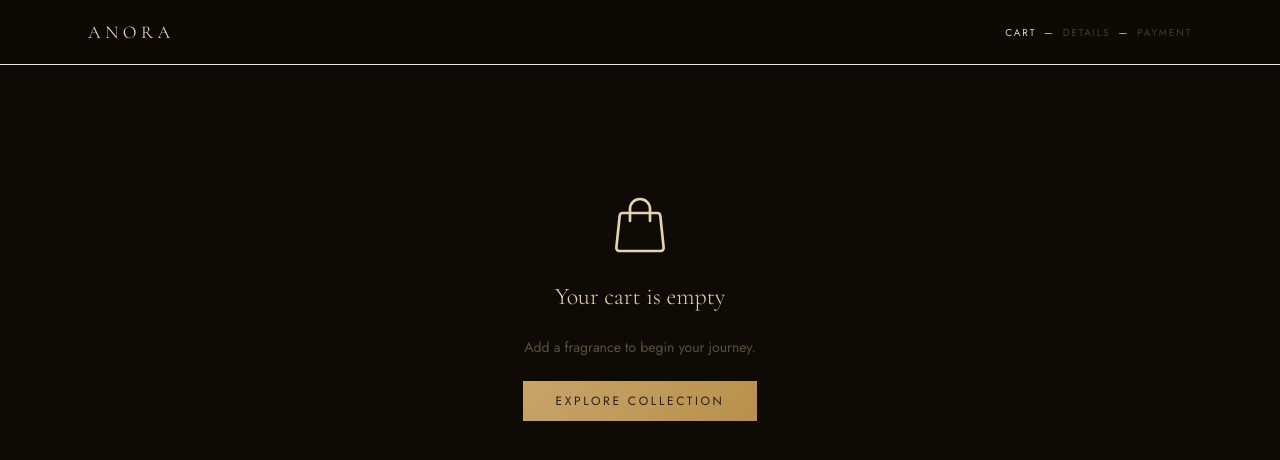
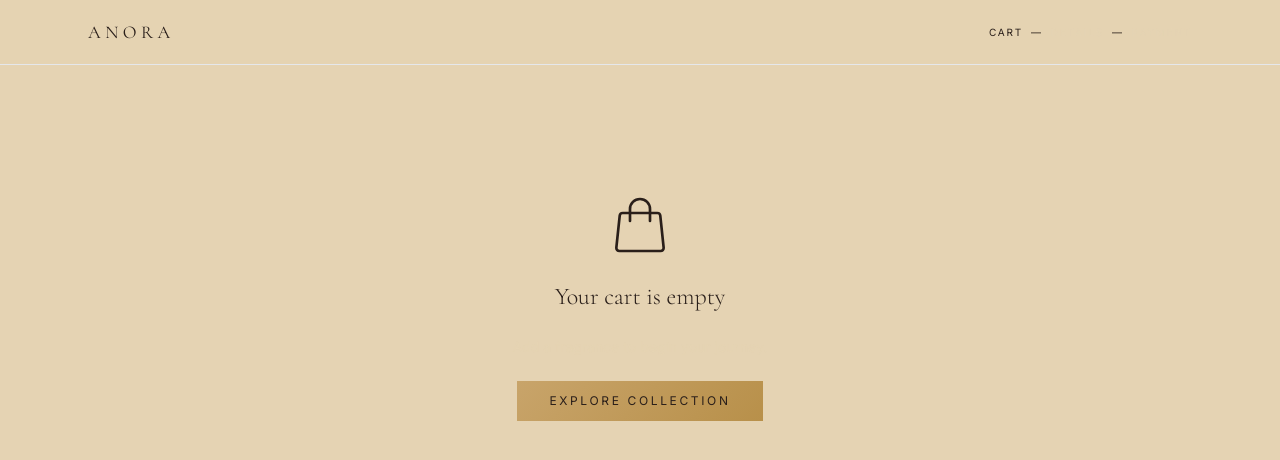
Before and after one commit to aniruddha101mishra-blip/anora-final1, a Next.js app: page /cart in a window 1280 px wide. Shown: the top 460 px of the page. Built offline with nearby package versions, Linux system fonts and the light colour scheme.

Commit message:
feat: Inter font, vanilla bg, bold product names, clean nav

```diff
--- a/src/app/globals.css
+++ b/src/app/globals.css
@@ -5,7 +5,43 @@
 @layer base {
   *, *::before, *::after { box-sizing: border-box; }
   html { scroll-behavior: smooth; }
-  body { overflow-x: hidden; }
+  body {
+    overflow-x: hidden;
+    background-color: #E5D3B3;
+    color: #2A1F1A;
+    font-family: var(--font-inter), system-ui, sans-serif;
+    font-size: 15px;
+    line-height: 1.7;
+    -webkit-font-smoothing: antialiased;
+    -moz-osx-font-smoothing: grayscale;
+  }
+
+  /* Navigation links */
+  nav a, nav button {
+    font-family: var(--font-inter), system-ui, sans-serif;
+    font-size: 15px;
+    letter-spacing: 0.01em;
+    font-weight: 500;
+  }
+
+  /* Product names — bold Inter */
+  .product-name-inter {
+    font-family: var(--font-inter), system-ui, sans-serif;
+    font-size: 22px;
+    font-weight: 700;
+    line-height: 1.2;
+    letter-spacing: -0.01em;
+    color: #2A1F1A;
+  }
+
+  /* Body text */
+  .body-inter {
+    font-family: var(--font-inter), system-ui, sans-serif;
+    font-size: 15px;
+    font-weight: 400;
+    line-height: 1.75;
+    color: #2A1F1A;
+  }
 }
 
 @layer utilities {
@@ -16,6 +52,12 @@
   .border-gold-soft   { border-color: rgba(200,164,106,0.35); }
   .text-gold-muted    { color: rgba(200,164,106,0.55); }
   .bg-gold-tint       { background: rgba(200,164,106,0.06); }
+
+  /* Dark section override — hero, heritage */
+  .section-dark {
+    background-color: #0e0a05;
+    color: #E5D3B3;
+  }
 }
 
 /* Hide all native video controls including iOS Safari pause button */
--- a/src/app/layout.tsx
+++ b/src/app/layout.tsx
@@ -7,7 +7,7 @@
  */
 
 import type { Metadata } from 'next'
-import { Cormorant_Garamond, Jost } from 'next/font/google'
+import { Cormorant_Garamond, Inter } from 'next/font/google'
 import { CartProvider } from '@/context/CartContext'
 import './globals.css'
 
@@ -19,10 +19,10 @@ const cormorant = Cormorant_Garamond({
   display: 'swap',
 })
 
-const jost = Jost({
+const inter = Inter({
   subsets: ['latin'],
-  weight: ['200', '300', '400'],
-  variable: '--font-jost',
+  weight: ['400', '500', '600', '700'],
+  variable: '--font-inter',
   display: 'swap',
 })
 
@@ -35,8 +35,8 @@ export const metadata: Metadata = {
 
 export default function RootLayout({ children }: { children: React.ReactNode }) {
   return (
-    <html lang="en" className={`${cormorant.variable} ${jost.variable}`}>
-      <body className="bg-anora-bg text-anora-vanilla font-sans antialiased">
+    <html lang="en" className={`${cormorant.variable} ${inter.variable}`}>
+      <body className="bg-anora-vanilla text-anora-espresso font-sans antialiased">
         <CartProvider>
           {children}
         </CartProvider>
--- a/src/app/page.tsx
+++ b/src/app/page.tsx
@@ -58,16 +58,16 @@ export default function Home() {
       </section>
 
       {/* Collection */}
-      <section id="collection" className="py-32 px-4">
+      <section id="collection" className="py-32 px-4 bg-anora-vanilla">
         <div className="max-w-5xl mx-auto">
           <div className="text-center mb-20">
-            <p className="text-[10px] tracking-[0.35em] uppercase text-gold-DEFAULT mb-5">
+            <p className="text-[10px] tracking-[0.35em] uppercase text-gold-dark mb-5">
               Signature Collection
             </p>
-            <h2 className="font-serif text-5xl md:text-6xl text-gold-DEFAULT font-light">
+            <h2 className="font-serif text-5xl md:text-6xl text-anora-espresso font-light">
               The Art of Scent
             </h2>
-            <p className="text-sm text-anora-vanilla/40 mt-4 max-w-md mx-auto leading-relaxed">
+            <p className="text-sm text-anora-espresso/50 mt-4 max-w-md mx-auto leading-relaxed">
               Each fragrance tells a story drawn from the finest ingredients across the world.
             </p>
           </div>
--- a/src/components/Navbar.tsx
+++ b/src/components/Navbar.tsx
@@ -11,18 +11,18 @@ export function Navbar() {
 
   return (
     <>
-      <header className="fixed top-0 inset-x-0 z-50 border-b border-gold-DEFAULT/15 bg-anora-bg/92 backdrop-blur-md">
+      <header className="fixed top-0 inset-x-0 z-50 border-b border-gold-DEFAULT/20 bg-anora-vanilla/95 backdrop-blur-md">
         <nav className="max-w-7xl mx-auto px-6 h-16 flex items-center justify-between">
           <div className="flex items-center gap-8">
             <Link
               href="#collection"
-              className="text-xs tracking-[0.2em] uppercase text-anora-vanilla/55 hover:text-gold-DEFAULT transition-colors hidden sm:block"
+              className="text-[15px] tracking-[0.01em] font-medium text-anora-espresso/70 hover:text-gold-dark transition-colors hidden sm:block"
             >
               Collection
             </Link>
             <Link
               href="#heritage"
-              className="text-xs tracking-[0.2em] uppercase text-anora-vanilla/55 hover:text-gold-DEFAULT transition-colors hidden sm:block"
+              className="text-[15px] tracking-[0.01em] font-medium text-anora-espresso/70 hover:text-gold-dark transition-colors hidden sm:block"
             >
               Heritage
             </Link>
@@ -30,7 +30,7 @@ export function Navbar() {
 
           <Link
             href="/"
-            className="font-serif text-xl tracking-[0.28em] text-gold-DEFAULT"
+            className="font-serif text-xl tracking-[0.28em] text-anora-espresso"
           >
             ANORA
           </Link>
@@ -38,13 +38,13 @@ export function Navbar() {
           <div className="flex items-center gap-6">
             <Link
               href="#contact"
-              className="text-xs tracking-[0.2em] uppercase text-anora-vanilla/55 hover:text-gold-DEFAULT transition-colors hidden sm:block"
+              className="text-[15px] tracking-[0.01em] font-medium text-anora-espresso/70 hover:text-gold-dark transition-colors hidden sm:block"
             >
               Contact
             </Link>
             <button
               onClick={() => setCartOpen(true)}
-              className="relative flex items-center gap-2 text-xs tracking-[0.15em] uppercase text-gold-DEFAULT hover:text-gold-light transition-colors"
+              className="relative flex items-center gap-2 text-[15px] tracking-[0.01em] font-medium text-anora-espresso hover:text-gold-dark transition-colors"
               aria-label="Open cart"
             >
               <svg
@@ -62,13 +62,13 @@ export function Navbar() {
               </svg>
               Cart
               {count > 0 && (
-                <span className="absolute -top-2 -right-3 w-4 h-4 bg-gold-DEFAULT text-anora-espresso text-[9px] font-semibold rounded-full flex items-center justify-center">
+                <span className="absolute -top-2 -right-3 w-4 h-4 bg-gold-dark text-white text-[9px] font-semibold rounded-full flex items-center justify-center">
                   {count}
                 </span>
               )}
             </button>
             {count > 0 && (
-              <Link href="/cart" className="text-[9px] tracking-[0.12em] uppercase text-gold-DEFAULT/45 hover:text-gold-DEFAULT transition-colors hidden sm:block border-l border-gold-DEFAULT/15 pl-3">
+              <Link href="/cart" className="text-[13px] tracking-[0.01em] font-medium text-gold-dark hover:text-gold-DEFAULT transition-colors hidden sm:block border-l border-gold-DEFAULT/25 pl-3">
                 View
               </Link>
             )}
--- a/src/components/ProductCard.tsx
+++ b/src/components/ProductCard.tsx
@@ -29,7 +29,7 @@ export function ProductCard({ product }: { product: Product }) {
   }
 
   return (
-    <article className="w-full max-w-sm bg-anora-card border border-gold-DEFAULT/20 hover:border-gold-DEFAULT/55 transition-all duration-500 hover:-translate-y-2 group cursor-default flex flex-col">
+    <article className="w-full max-w-sm bg-white border border-gold-DEFAULT/20 hover:border-gold-DEFAULT/55 transition-all duration-500 hover:-translate-y-2 group cursor-default flex flex-col shadow-sm hover:shadow-md">
 
       {/* Image */}
       <div className="relative h-80 overflow-hidden flex-shrink-0">
@@ -52,11 +52,13 @@ export function ProductCard({ product }: { product: Product }) {
       </div>
 
       {/* Info */}
-      <div className="p-6 flex flex-col flex-1">
-        <p className="text-[10px] tracking-[0.18em] uppercase text-gold-DEFAULT/55 mb-1">
+      <div className="p-6 flex flex-col flex-1 bg-white">
+        <p className="text-[10px] tracking-[0.18em] uppercase text-gold-dark/70 mb-1">
           {product.category}
         </p>
-        <h3 className="font-serif text-xl text-anora-vanilla mb-1">{product.name}</h3>
+        <h3 className="font-sans text-[22px] font-bold leading-tight tracking-tight text-anora-espresso mb-1">
+          {product.name}
+        </h3>
 
         {/* Size selector */}
         <div className="flex gap-2 mt-3 mb-4">
@@ -76,13 +78,13 @@ export function ProductCard({ product }: { product: Product }) {
         </div>
 
         {/* Selected size label */}
-        <p className="text-[10px] text-anora-vanilla/30 tracking-[0.12em] mb-4">
+        <p className="text-[13px] font-sans font-normal text-anora-espresso/40 leading-relaxed mb-4">
           {variant.size}
         </p>
 
         {/* Price + buttons */}
         <div className="flex items-center justify-between mt-auto">
-          <span className="font-serif text-xl text-gold-DEFAULT font-light">
+          <span className="font-sans text-xl font-bold text-anora-espresso">
             ₹{variant.price.toLocaleString('en-IN')}
           </span>
           <div className="flex gap-2">
--- a/tailwind.config.ts
+++ b/tailwind.config.ts
@@ -15,15 +15,26 @@ const config: Config = {
           dark:    '#b8904a',
         },
         anora: {
-          bg:       '#0e0a05',
-          card:     '#160f07',
-          espresso: '#2A1F1A',
-          vanilla:  '#E5D3B3',
+          bg:       '#E5D3B3',   // vanilla — default page background
+          card:     '#f0e8d8',   // slightly lighter vanilla for cards
+          espresso: '#2A1F1A',   // dark text
+          vanilla:  '#E5D3B3',   // vanilla accent
+          dark:     '#0e0a05',   // for hero/dark sections
         },
       },
       fontFamily: {
+        // Inter for UI — nav, buttons, body text
+        sans:  ['var(--font-inter)', 'system-ui', 'sans-serif'],
+        // Cormorant for headings — product names, section titles
         serif: ['var(--font-cormorant)', 'Georgia', 'serif'],
-        sans:  ['var(--font-jost)', 'system-ui', 'sans-serif'],
+      },
+      fontSize: {
+        // Navigation
+        'nav':     ['15px', { lineHeight: '1.4', letterSpacing: '0.01em' }],
+        // Body text
+        'body':    ['15px', { lineHeight: '1.7', letterSpacing: '0em'    }],
+        // Product name
+        'product': ['22px', { lineHeight: '1.2', letterSpacing: '-0.01em', fontWeight: '700' }],
       },
       keyframes: {
         pop: {
```
